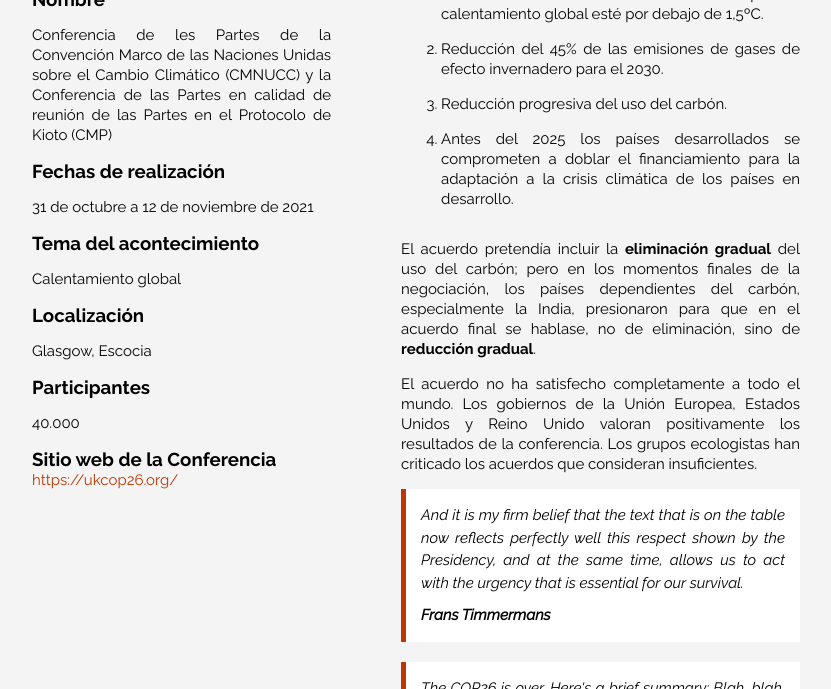
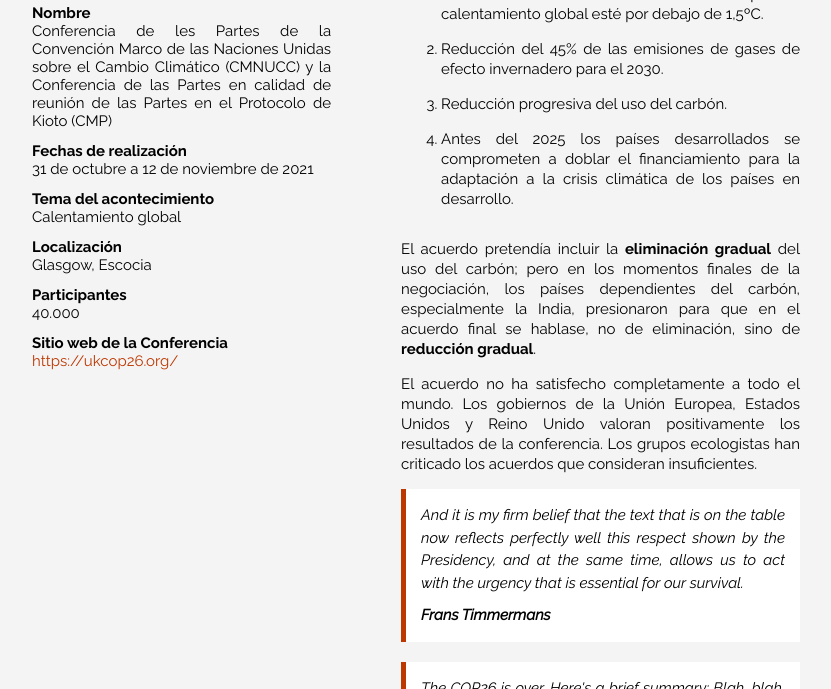
Before and after one commit to Lisa159/html-css-pec3, a plain HTML site: page cop26.html in a window 1280 px wide. Shown: the part 446-1135 px from the top of the page, without its empty margins (224-1055 px from the left). Drawn offline with Linux system fonts and the light colour scheme.

Commit message:
Added dl tag component

```diff
--- a/cop26.html
+++ b/cop26.html
@@ -30,32 +30,28 @@
 				<article>
 					<h2>Datos del acontecimiento</h2>
 					<img src="./img/COP26_Logo.png" alt="Logo de COP26" title="COP26">
-					<div class="dataContainer">
-						<h3>Nombre</h3>
-						<p>
+					<dl>
+						<dt>Nombre</dt>
+						<dd>
 							Conferencia de les Partes de la Convención Marco de las Naciones Unidas sobre el Cambio Climático (<abbr title="Convención Marco de las Naciones Unidas sobre el Cambio Climático">CMNUCC</abbr>) y la Conferencia de las Partes en calidad de reunión de las Partes en el Protocolo de Kioto (<abbr title="Conferencia de las Partes en calidad de reunión de las Partes en el Protocolo de Kioto">CMP</abbr>)
-						</p>
-					</div>
-					<div class="dataContainer">
-						<h3>Fechas de realización</h3>
-						<p>31 de octubre a 12 de noviembre de 2021</p>
-					</div>
-					<div class="dataContainer">
-						<h3>Tema del acontecimiento</h3>
-						<p>Calentamiento global</p>
-					</div>
-					<div class="dataContainer">
-						<h3>Localización</h3>
-						<p>Glasgow, Escocia</p>
-					</div>
-					<div class="dataContainer">
-						<h3>Participantes</h3>
-						<p>40.000</p>
-					</div>
-					<div class="dataContainer">
-						<h3>Sitio web de la Conferencia</h3>
-						<a href="https://ukcop26.org/">https://ukcop26.org/</a>
-					</div>
+						</dd>
+
+						<dt>Fechas de realización</dt>
+						<dd>31 de octubre a 12 de noviembre de 2021</dd>
+
+						<dt>Tema del acontecimiento</dt>
+						<dd>Calentamiento global</dd>
+
+						<dt>Localización</dt>
+						<dd>Glasgow, Escocia</dd>
+
+						<dt>Participantes</dt>
+						<dd>40.000</dd>
+
+						<dt>Sitio web de la Conferencia</dt>
+						<dd><a href="https://ukcop26.org/">https://ukcop26.org/</a></dd>
+					</dl>
+
 				</article>
 				<article>
 					<h2>Resultados de la Conferencia</h2>
```
